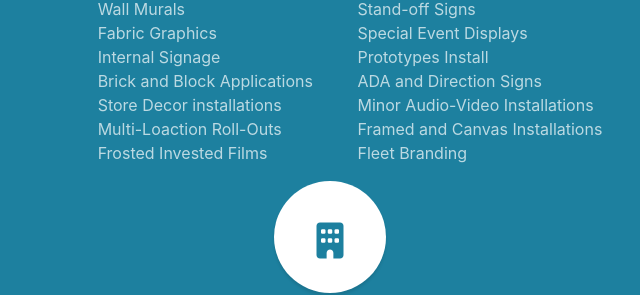
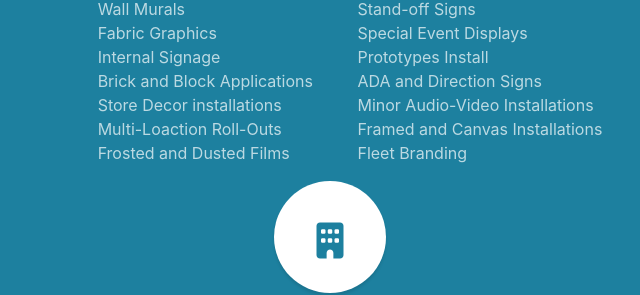
Before and after one commit to precisiongraphics/PrecisionGraphics, a plain HTML site: page index.html in a window 1280 px wide. Shown: the part 1810-2105 px from the top of the page, 310-950 px from the left. Drawn offline with nearby package versions, Linux system fonts and the light colour scheme; a script that the page names is missing.

Commit message:
Update index.html

```diff
--- a/index.html
+++ b/index.html
@@ -103,7 +103,7 @@
               <a href="" data-toggle="modal" data-target="#MultiModal" style="text-align: center;" class="mb-0 text-faded">Multi-Loaction Roll-Outs</a>
             </li>
             <li>
-              <a href="" data-toggle="modal" data-target="#FrostedModal" style="text-align: center;" class="mb-0 text-faded">Frosted Invested Films</a>
+              <a href="" data-toggle="modal" data-target="#FrostedModal" style="text-align: center;" class="mb-0 text-faded">Frosted and Dusted Films </a>
             </li>
           </ul>
           <ul class="list">
```
